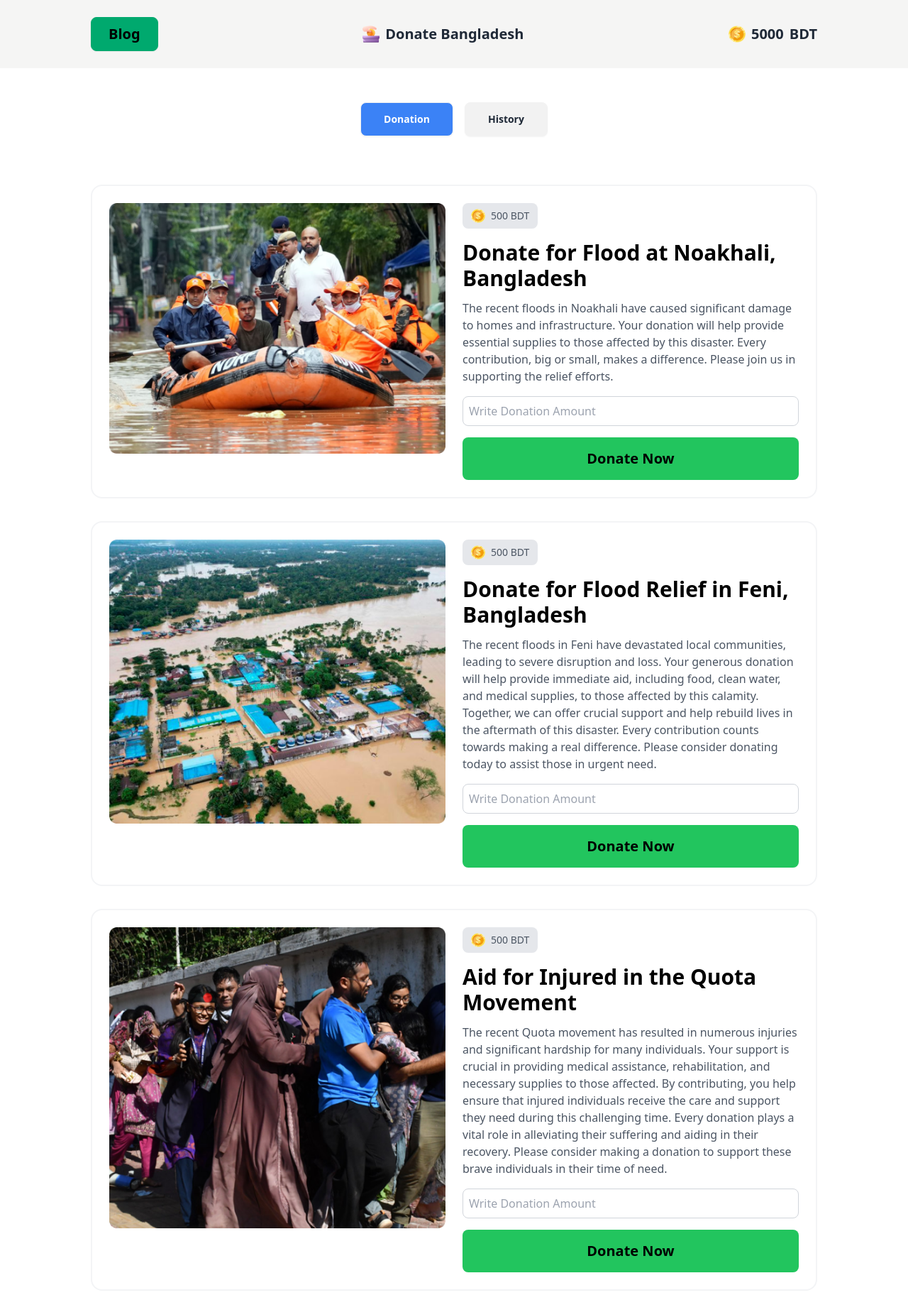
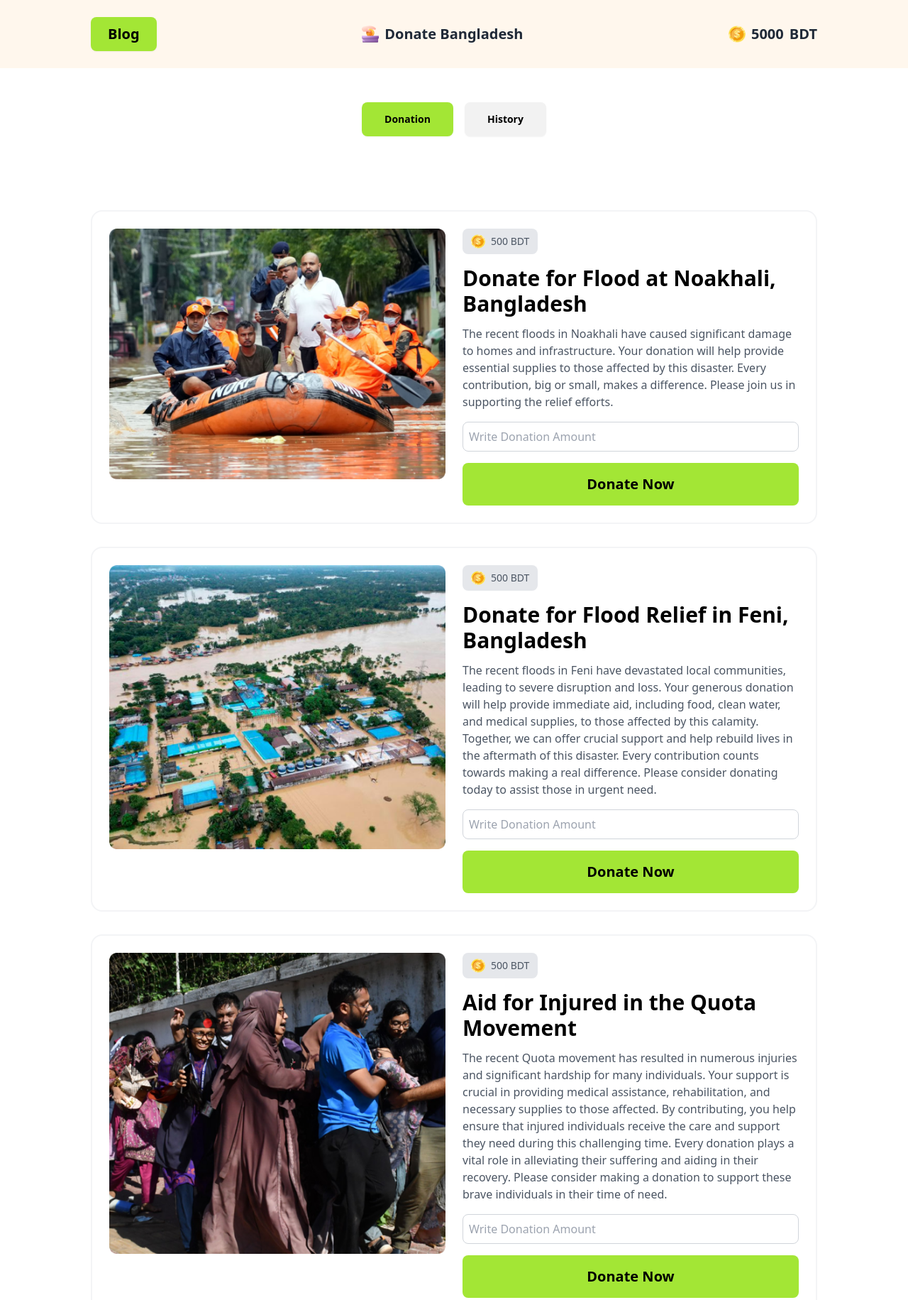
Before and after one commit to omarFaruk99/PH-Assig-5, a plain HTML site: page index.html in a window 1280 px wide. Shown: the top 1831 px of the page at 71% size. Drawn offline with nearby package versions, Linux system fonts and the light colour scheme.

Commit message:
change button color

```diff
--- a/index.html
+++ b/index.html
@@ -12,14 +12,14 @@
 
 </head>
 
-<body>
+<body class="min-h-screen flex flex-col">
     <!-- ................headr-section.............. -->
     <header id="na-header" class="mb-10 sticky top-0 z-50">
         <!-- navbar -->
-        <nav class="flex justify-between items-center py-6 px-3 space-x-1 lg:px-32 bg-stone-100">
+        <nav class="flex justify-between items-center py-6 px-3 space-x-1 lg:px-32 bg-orange-50">
             <!-- home button -->
             <a href="./blog.html">
-                <button class="btn btn-success text-xl px-6">Blog</button>
+                <button class="btn btn-success text-xl px-6 bg-lime-400 hover:bg-lime-500 border-none">Blog</button>
             </a>
             <!-- Donate text with logo -->
             <div
@@ -36,12 +36,12 @@
         </nav>
         <!-- btn-Features: Donation & History -->
         <div class="flex justify-center gap-x-4 mt-12 pb-7">
-            <button id="donation-feature-btn" class="btn px-8 py-4 bg-blue-500 text-white">Donation</button>
-            <button id="trans-his-feature-btn" class="btn px-8 py-4">History</button>
+            <button id="donation-feature-btn" class="btn px-8 py-4 bg-lime-400 text-black border-none">Donation</button>
+            <button id="trans-his-feature-btn" class="btn px-8 py-4 text-black border-none">History</button>
         </div>
     </header>
     <!-- ................main section............... -->
-    <main class="px-3 lg:px-32 mb-6">
+    <main class="flex-grow px-3 lg:px-32 mb-6">
 
         <!-- cards container -->
         <div id="cards-container" class="card-container mt-9 space-y-8">
@@ -84,7 +84,7 @@
                             class="border border-gray-300 rounded-lg p-2 w-full mb-4">
                         <!-- Donate Button -->
                         <button id="btn-donate-firstPlace"
-                            class="bg-green-500 text-black font-semibold text-xl py-4 px-4 rounded-lg hover:bg-green-600">
+                            class="bg-lime-400 text-black font-semibold text-xl py-4 px-4 rounded-lg hover:bg-lime-500">
                             Donate Now
                         </button>
                     </div>
@@ -131,7 +131,7 @@
                             class="border border-gray-300 rounded-lg p-2 w-full mb-4">
                         <!-- Donate Button -->
                         <button id="btn-donate-secondPlace"
-                            class="bg-green-500 text-black font-semibold text-xl py-4 px-4 rounded-lg hover:bg-green-600">
+                            class="bg-lime-400 text-black font-semibold text-xl py-4 px-4 rounded-lg hover:bg-lime-500">
                             Donate Now
                         </button>
                     </div>
@@ -178,7 +178,7 @@
                             class="border border-gray-300 rounded-lg p-2 w-full mb-4">
                         <!-- Donate Button -->
                         <button id="btn-donate-thirdPlace"
-                            class="bg-green-500 text-black font-semibold text-xl py-4 px-4 rounded-lg hover:bg-green-600">
+                            class="bg-lime-400 text-black font-semibold text-xl py-4 px-4 rounded-lg hover:bg-lime-500">
                             Donate Now
                         </button>
                     </div>
@@ -211,11 +211,14 @@
             </div>
         </div>
         <!-- ...............Transaction History............................... -->
-         <div id="trans-history" class="mt-5 mb-10 hidden">
+        <div id="trans-history" class="mt-5 mb-10 hidden">
             <!-- <h1 class="font-extrabold text-8xl text-center">Transaction History</h1> -->
             <div id="history-container" class="flex flex-col justify-center items-center mt-7 space-y-4"></div>
-         </div>
+        </div>
     </main>
+
+    <!-- footer section -->
+    <footer class="h-24 bg-orange-50 mt-16"></footer>
     <!-- ...........................JS Script................................ -->
     <script src="./js/utility.js"></script>
     <script src="./js/modal.js"></script>
--- a/js/featuresBtn.js
+++ b/js/featuresBtn.js
@@ -5,10 +5,10 @@ document.getElementById('trans-his-feature-btn').addEventListener('click', funct
     showSectionById('trans-history');
 
 
-    this.classList.add('bg-blue-500', 'text-white');
+    this.classList.add('bg-lime-400', 'text-black');
     this.classList.remove('bg-gray-200', 'text-gray-800');
 
-    document.getElementById('donation-feature-btn').classList.remove('bg-blue-500', 'text-white');
+    document.getElementById('donation-feature-btn').classList.remove('bg-lime-400', 'text-black');
     document.getElementById('donation-feature-btn').classList.add('bg-gray-200', 'text-gray-800');
 })
 
@@ -24,9 +24,9 @@ document.getElementById('donation-feature-btn').addEventListener('click', functi
 
 
     // make the 'Donation' button active and 'History' button inactive
-    this.classList.add('bg-blue-500', 'text-white');
+    this.classList.add('bg-lime-400', 'text-black');
     this.classList.remove('bg-gray-200', 'text-gray-800');
 
-    document.getElementById('trans-his-feature-btn').classList.remove('bg-blue-500', 'text-white');
+    document.getElementById('trans-his-feature-btn').classList.remove('bg-lime-400', 'text-black');
     document.getElementById('trans-his-feature-btn').classList.add('bg-gray-200', 'text-gray-800');
 })
--- a/js/navbarTransparent.js
+++ b/js/navbarTransparent.js
@@ -3,10 +3,10 @@
     const header = document.getElementById("na-header");
     // Check if the page has been scrolled more than 50px
     if (window.scrollY > 50) {
-        header.classList.add('bg-white/95', 'backdrop-blur-md'); // Make background transparent and add blur effect
-        header.classList.remove('bg-white/90'); // Remove the less transparent background
+        header.classList.add('bg-gray/95', 'backdrop-blur-sm'); // Make background transparent and add blur effect
+        header.classList.remove('bg-gray/90'); // Remove the less transparent background
     } else {
-        header.classList.add('bg-white/90'); // Revert to original background
-        header.classList.remove('bg-white/95', 'backdrop-blur-md'); // Remove transparency and blur
+        header.classList.add('bg-gray/90'); // Revert to original background
+        header.classList.remove('bg-gray/95', 'backdrop-blur-sm'); // Remove transparency and blur
     }
 })
--- a/js/utility.js
+++ b/js/utility.js
@@ -38,7 +38,7 @@ function validateDonateAndBankAccount(bankBalance, donateAmount, id, place) {
 
 
 
-        // <=...............................................................=>
+        // <=.......................................................................................=>
 
         // Insert data into transaction history section
         const p = document.createElement('p');
```
Also changed, not shown: blog.html (+7 -5 lines), js/modal.js (+0 -17 lines).
